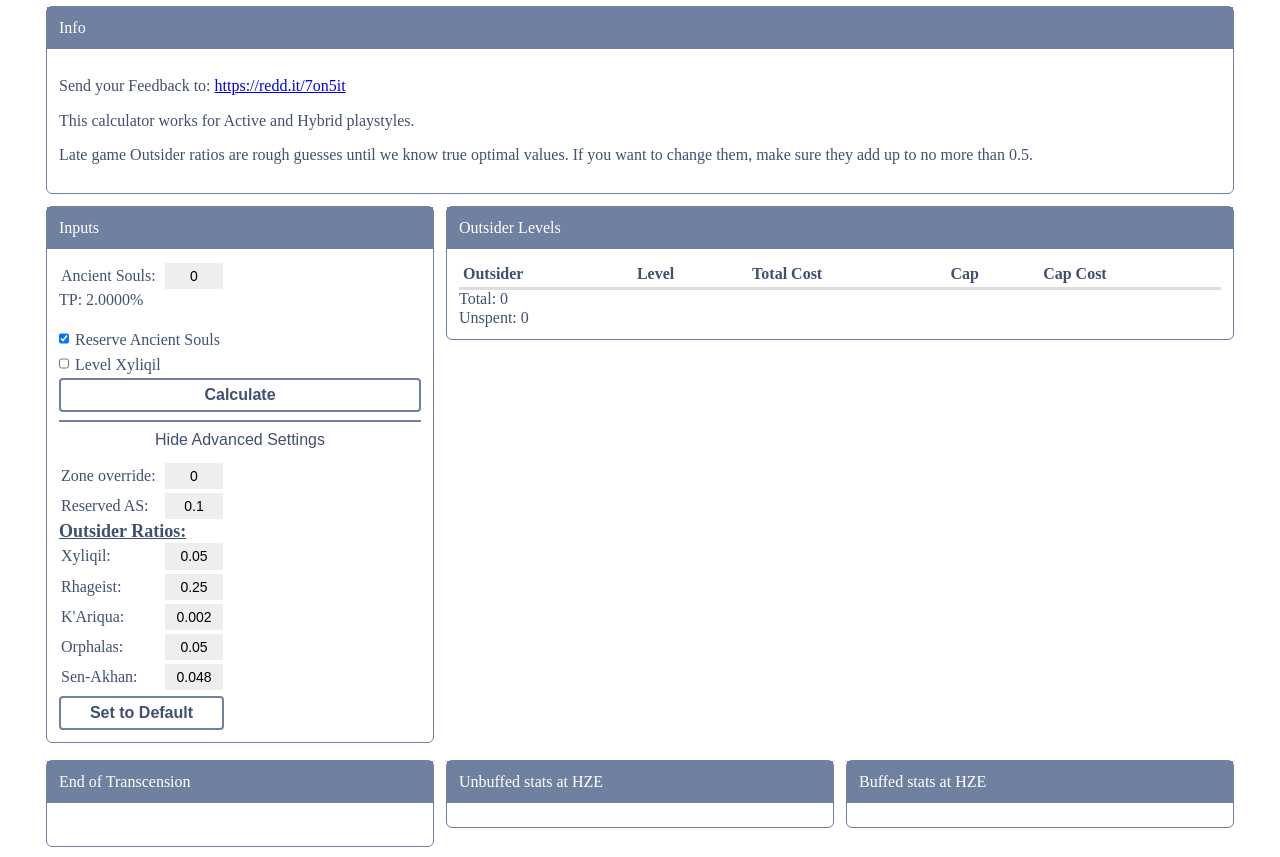
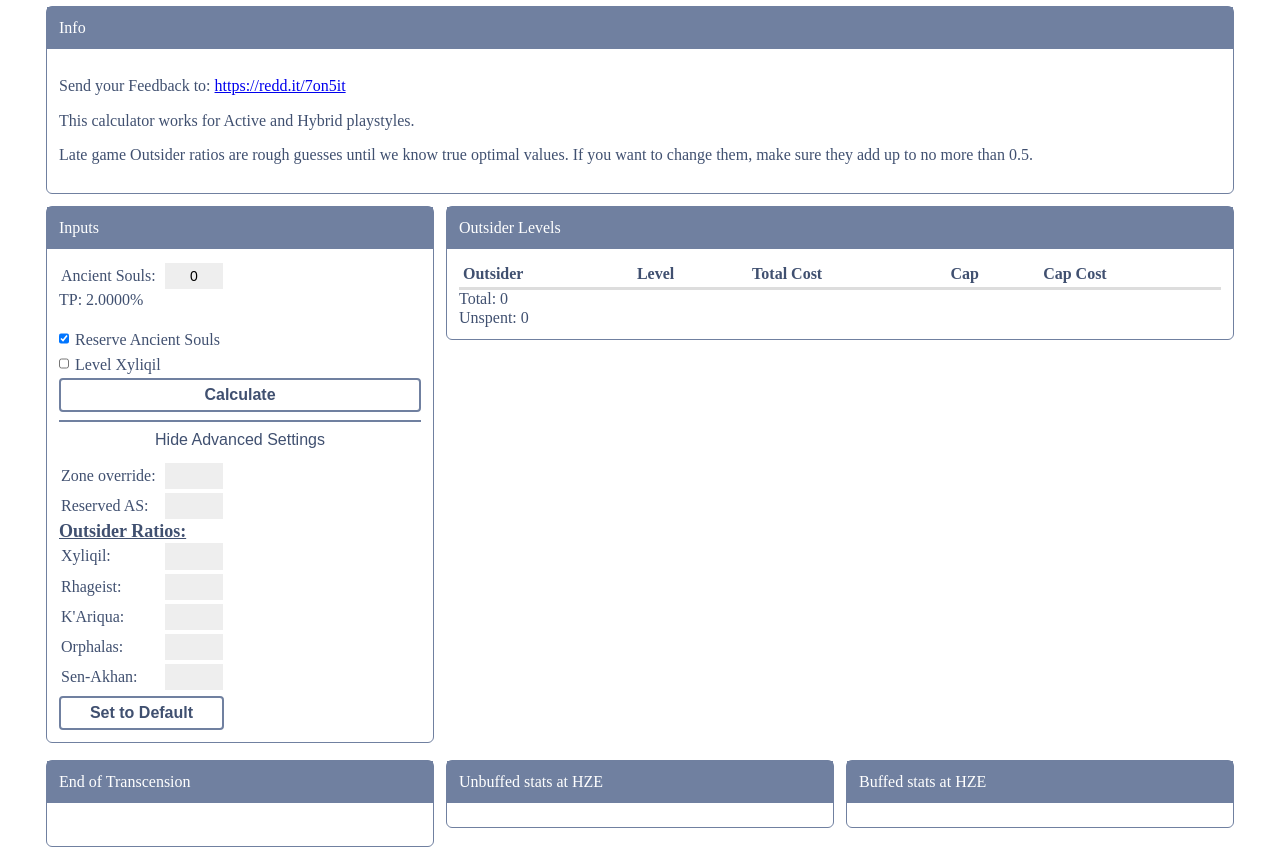
Before and after one commit to Driej/Clicker-Heroes-Outsiders, a plain HTML site: page index.html in a window 1280 px wide. Both pictures are taken after a click on the button "Show Advanced Settings". Drawn offline with nearby package versions, Linux system fonts and the light colour scheme.

Commit message:
Removed values
Advanced Setting values will be set with javascript.

```diff
--- a/index.html
+++ b/index.html
@@ -39,32 +39,32 @@
 							<div id="advancedSettings">
 								<div class="numberInput">
 									<p>Zone override:</p>
-									<input value="0" id="zoneOverride" type="text">
+									<input id="zoneOverride" type="text">
 								</div>
 								<div class="numberInput">
 									<p>Reserved AS:</p>
-									<input value="0.1" id="reservedAS" type="text">
+									<input id="reservedAS" type="text">
 								</div>
 								<h1>Outsider Ratios:</h1>
 								<div class="numberInput">
 									<p>Xyliqil:</p>
-									<input value="0.05" id="xyliqilRatio" type="text">
+									<input id="xyliqilRatio" type="text">
 								</div>
 								<div class="numberInput">
 									<p>Rhageist:</p>
-									<input value="0.25" id="rhageistRatio" type="text">
+									<input id="rhageistRatio" type="text">
 								</div>
 								<div class="numberInput">
 									<p>K'Ariqua:</p>
-									<input value="0.002" id="kariquaRatio" type="text">
+									<input id="kariquaRatio" type="text">
 								</div>
 								<div class="numberInput">
 									<p>Orphalas:</p>
-									<input value="0.05" id="orphalasRatio" type="text">
+									<input id="orphalasRatio" type="text">
 								</div>
 								<div class="numberInput">
 									<p>Sen-Akhan:</p>
-									<input value="0.048" id="senakhanRatio" type="text">
+									<input id="senakhanRatio" type="text">
 								</div>
 								<button id="defaultButton" onclick="defaultClick()">Set to Default</button>
 							</div>
```
